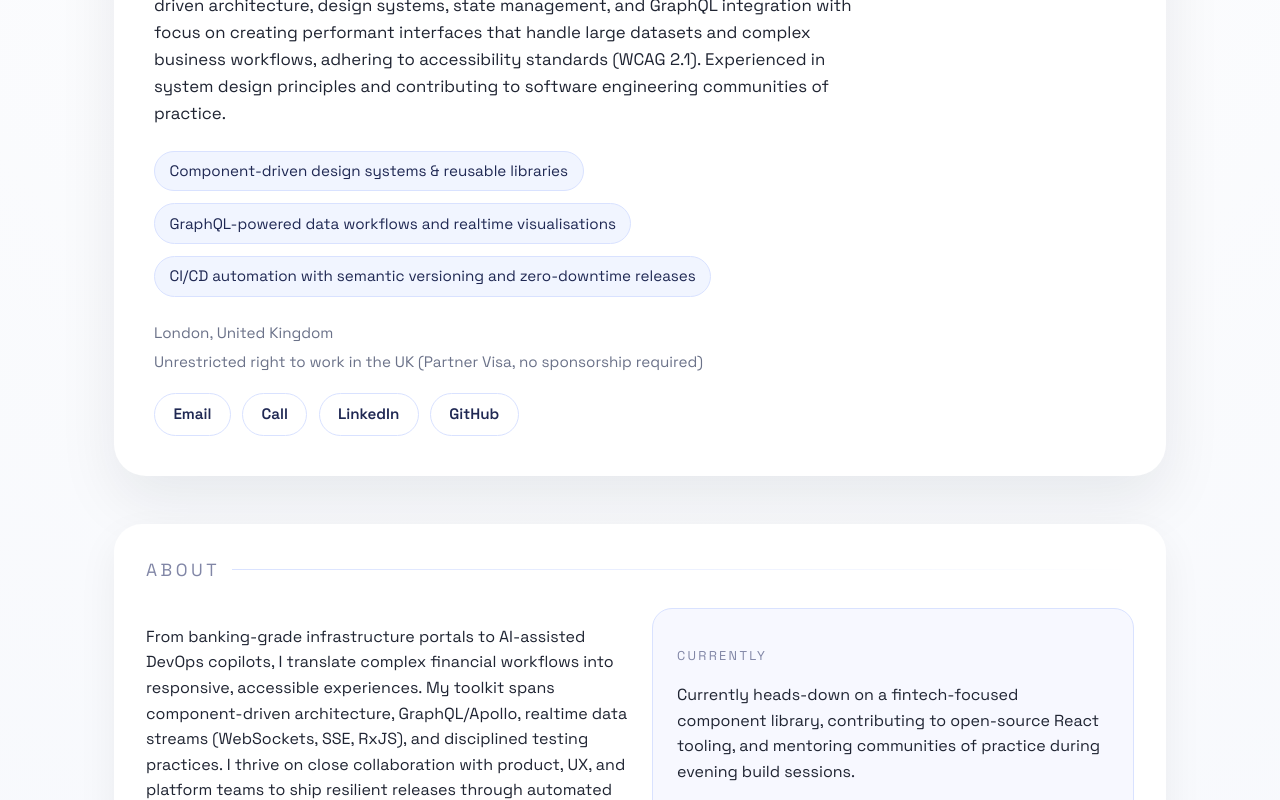
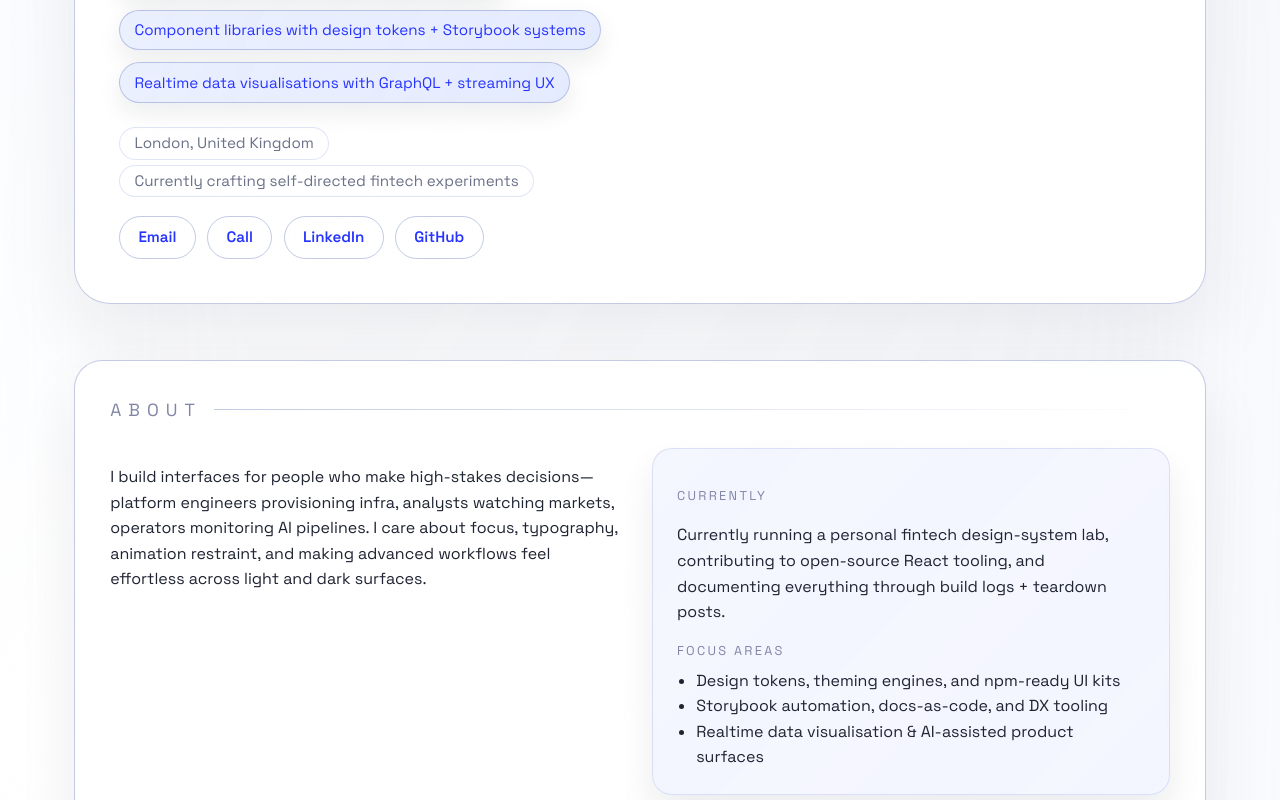
Before and after one commit to neelo4/Portfolio, a React (Vite) app: page / in a window 1280 px wide. Shown: the part 460-1260 px from the top of the page. Built offline with nearby package versions, Linux system fonts and the light colour scheme.

Commit message:
improvised content

```diff
--- a/src/App.css
+++ b/src/App.css
@@ -3,22 +3,55 @@
 }
 
 .page {
-  max-width: 1100px;
+  max-width: 1180px;
   margin: 0 auto;
-  padding: 3rem 1.5rem 4rem;
+  padding: 3.5rem 1.5rem 4.5rem;
   display: flex;
   flex-direction: column;
-  gap: 3rem;
+  gap: 3.5rem;
+  position: relative;
+  isolation: isolate;
+}
+
+.page::before,
+.page::after {
+  content: '';
+  position: absolute;
+  inset: 0;
+  border-radius: 40px;
+  pointer-events: none;
+  z-index: -1;
+}
+
+.page::before {
+  background: linear-gradient(120deg, rgba(255, 255, 255, 0.5), transparent);
+  opacity: 0.3;
+  filter: blur(120px);
+}
+
+.page::after {
+  background-image: linear-gradient(
+      90deg,
+      rgba(255, 255, 255, 0.08) 1px,
+      transparent 1px
+    ),
+    linear-gradient(0deg, rgba(255, 255, 255, 0.08) 1px, transparent 1px);
+  background-size: 120px 120px;
+  opacity: 0.12;
+  transform: translateY(40px);
 }
 
 .hero {
-  background: var(--surface-primary);
-  border-radius: 32px;
-  padding: 2.5rem;
+  background: linear-gradient(135deg, rgba(255, 255, 255, 0.12), transparent),
+    var(--surface-primary);
+  border-radius: 36px;
+  padding: 2.75rem;
   display: grid;
   grid-template-columns: minmax(0, 3fr) minmax(220px, 1fr);
   gap: 2rem;
   box-shadow: var(--shadow-soft);
+  border: 1px solid var(--border-strong);
+  backdrop-filter: blur(28px);
 }
 
 .hero__top-row {
@@ -32,17 +65,19 @@
   border-radius: 999px;
   padding: 0.45rem 1.1rem;
   border: 1px solid var(--border-strong);
-  background: var(--surface-pill);
+  background: rgba(255, 255, 255, 0.18);
   color: var(--accent);
   font-weight: 600;
   cursor: pointer;
-  transition: background 0.2s ease, color 0.2s ease;
+  transition: background 0.2s ease, color 0.2s ease, transform 0.2s ease;
+  box-shadow: 0 10px 25px rgba(15, 23, 42, 0.12);
 }
 
 .theme-toggle:hover,
 .theme-toggle:focus-visible {
   background: var(--accent);
   color: var(--accent-contrast);
+  transform: translateY(-1px);
 }
 
 .hero__content h1 {
@@ -61,6 +96,8 @@
   margin-top: 1rem;
   font-size: 1.05rem;
   color: var(--text-secondary);
+  max-width: 58ch;
+  line-height: 1.7;
 }
 
 .eyebrow {
@@ -81,12 +118,14 @@
 }
 
 .hero__highlights li {
-  background: var(--surface-pill);
+  background: linear-gradient(120deg, rgba(255, 255, 255, 0.25), transparent),
+    var(--surface-pill);
   border: 1px solid var(--border-strong);
   color: var(--accent);
   padding: 0.45rem 0.9rem;
   border-radius: 999px;
   font-size: 0.95rem;
+  box-shadow: 0 10px 25px rgba(15, 23, 42, 0.08);
 }
 
 .hero__meta {
@@ -95,6 +134,17 @@
   gap: 0.3rem;
   color: var(--text-muted);
   font-size: 0.95rem;
+}
+
+.hero__meta span {
+  display: inline-flex;
+  align-items: center;
+  gap: 0.4rem;
+  padding: 0.2rem 0.9rem;
+  border-radius: 999px;
+  background: rgba(255, 255, 255, 0.08);
+  border: 1px solid var(--border-soft);
+  width: fit-content;
 }
 
 .hero__actions {
@@ -112,7 +162,8 @@
   font-weight: 600;
   font-size: 0.95rem;
   color: var(--accent);
-  transition: background 0.2s ease, transform 0.2s ease;
+  transition: background 0.2s ease, transform 0.2s ease, color 0.2s ease;
+  backdrop-filter: blur(6px);
 }
 
 .pill-link:hover,
@@ -130,8 +181,10 @@
 .photo-frame {
   border-radius: 24px;
   overflow: hidden;
-  border: 6px solid var(--border-strong);
-  background: linear-gradient(160deg, rgba(255, 255, 255, 0.7), var(--surface-muted));
+  border: 1px solid var(--border-strong);
+  background: linear-gradient(160deg, rgba(255, 255, 255, 0.4), var(--surface-muted));
+  padding: 0.75rem;
+  box-shadow: 0 20px 40px rgba(15, 23, 42, 0.18);
 }
 
 .photo-frame img {
@@ -149,14 +202,17 @@
 main {
   display: flex;
   flex-direction: column;
-  gap: 3rem;
+  gap: 3.5rem;
 }
 
 section {
-  background: var(--surface-primary);
+  background: linear-gradient(135deg, rgba(255, 255, 255, 0.06), transparent),
+    var(--surface-primary);
   border-radius: 28px;
-  padding: 2rem;
+  padding: 2.2rem;
   box-shadow: var(--shadow-card);
+  border: 1px solid var(--border-strong);
+  backdrop-filter: blur(24px);
 }
 
 .section-title {
@@ -168,6 +224,10 @@ section {
   text-transform: uppercase;
   letter-spacing: 0.2em;
   color: var(--text-label);
+}
+
+.section-title span {
+  letter-spacing: 0.4em;
 }
 
 .section-divider {
@@ -184,10 +244,13 @@ section {
 }
 
 .about-card {
-  background: var(--surface-muted);
+  background: linear-gradient(135deg, rgba(255, 255, 255, 0.08), transparent),
+    var(--surface-muted);
   border-radius: 20px;
   padding: 1.5rem;
-  border: 1px solid var(--border-strong);
+  border: 1px solid var(--border-soft);
+  box-shadow: 0 20px 35px rgba(15, 23, 42, 0.08);
+  backdrop-filter: blur(18px);
 }
 
 .label {
@@ -213,7 +276,10 @@ section {
   padding: 1.5rem;
   border-radius: 20px;
   border: 1px solid var(--border-soft);
-  background: var(--surface-elevated);
+  background: linear-gradient(180deg, rgba(255, 255, 255, 0.04), transparent),
+    var(--surface-elevated);
+  backdrop-filter: blur(16px);
+  box-shadow: 0 20px 40px rgba(15, 23, 42, 0.06);
 }
 
 .experience-card header {
@@ -257,13 +323,21 @@ section {
 
 .project-card {
   border: 1px solid var(--border-soft);
-  border-radius: 20px;
+  border-radius: 24px;
   padding: 1.5rem;
   display: flex;
   flex-direction: column;
   gap: 0.8rem;
-  background: var(--surface-elevated);
+  background: linear-gradient(160deg, rgba(255, 255, 255, 0.08), transparent),
+    var(--surface-elevated);
+  backdrop-filter: blur(16px);
   min-height: 260px;
+  transition: transform 0.25s ease, border-color 0.25s ease;
+}
+
+.project-card:hover {
+  transform: translateY(-4px);
+  border-color: var(--accent);
 }
 
 .project-card h3 {
@@ -300,6 +374,7 @@ section {
   border-radius: 18px;
   padding: 1.25rem;
   background: var(--surface-elevated);
+  backdrop-filter: blur(16px);
 }
 
 .skills-grid h3 {
@@ -320,7 +395,9 @@ section {
   border: 1px solid var(--border-soft);
   border-radius: 20px;
   padding: 1.5rem;
-  background: var(--surface-muted);
+  background: linear-gradient(160deg, rgba(255, 255, 255, 0.08), transparent),
+    var(--surface-muted);
+  backdrop-filter: blur(14px);
 }
 
 .achievements {
@@ -329,18 +406,50 @@ section {
   color: var(--text-secondary);
 }
 
+.achievements li {
+  margin-bottom: 0.4rem;
+}
+
 .role-intro {
-  margin: 0 0 1rem;
+  margin: 0 0 1.4rem;
   color: var(--text-secondary);
+  font-size: 1rem;
+  max-width: 60ch;
+  line-height: 1.6;
 }
 
 .role-list {
   margin: 0;
-  padding-left: 1.2rem;
+  padding: 0;
   color: var(--text-secondary);
   display: flex;
   flex-direction: column;
   gap: 0.65rem;
+  list-style: none;
+}
+
+.role-list li {
+  position: relative;
+  padding: 1.1rem 1.2rem 1.1rem 2.6rem;
+  border: 1px solid var(--border-soft);
+  border-radius: 18px;
+  background: linear-gradient(120deg, rgba(255, 255, 255, 0.08), transparent),
+    var(--surface-elevated);
+  backdrop-filter: blur(12px);
+  box-shadow: 0 12px 30px rgba(15, 23, 42, 0.08);
+}
+
+.role-list li::before {
+  content: '';
+  position: absolute;
+  left: 1.2rem;
+  top: 50%;
+  transform: translateY(-50%);
+  width: 10px;
+  height: 10px;
+  border-radius: 50%;
+  background: var(--accent);
+  box-shadow: 0 0 15px rgba(39, 52, 255, 0.6);
 }
 
 .contact-card {
@@ -350,7 +459,9 @@ section {
   border: 1px solid var(--border-soft);
   border-radius: 20px;
   padding: 1.5rem;
-  background: var(--surface-elevated);
+  background: linear-gradient(135deg, rgba(255, 255, 255, 0.05), transparent),
+    var(--surface-elevated);
+  backdrop-filter: blur(16px);
 }
 
 .contact-card a {
--- a/src/App.tsx
+++ b/src/App.tsx
@@ -9,6 +9,7 @@ import {
   profile,
   projects,
   roleAlignment,
+  roleAlignmentIntro,
   skills,
 } from "./data/content";
 
@@ -70,7 +71,7 @@ function App() {
           </ul>
           <div className="hero__meta">
             <span>{profile.location}</span>
-            <span>{profile.availability}</span>
+            {profile.availability ? <span>{profile.availability}</span> : null}
           </div>
           <div className="hero__actions">
             <ExternalLink href={`mailto:${profile.email}`} label="Email" />
@@ -181,8 +182,8 @@ function App() {
         </section>
 
         <section id="role-fit">
-          <SectionTitle label="Why I’m A Match" />
-
+          <SectionTitle label="Practice & Lab Notes" />
+          <p className="role-intro">{roleAlignmentIntro}</p>
           <ul className="role-list">
             {roleAlignment.map((item) => (
               <li key={item}>{item}</li>
--- a/src/data/content.ts
+++ b/src/data/content.ts
@@ -2,24 +2,9 @@ export const profile = {
   name: "Neelofar Khan",
   title: "Senior Frontend Developer",
   location: "London, United Kingdom",
-  availability:
-    "Unrestricted right to work in the UK (Partner Visa, no sponsorship required)",
-  summary: `Senior Frontend Developer with 7+ years of expertise in building
-scalable applications using React, TypeScript, Advanced CSS and
-modern JavaScript frameworks. Proficient in Next.js. Specialises in
-developing responsive, interactive and accessible user interfaces for
-complex financial platforms and real-time data visualisation systems,
-with extensive experience building and maintaining reusable
-component libraries that serve multiple teams and products.
-Proven experience in cross-functional collaboration with business
-stakeholders and technical teams to deliver enterprise-grade solutions
-with CI/CD pipeline integration. Strong background in component-
-driven architecture, design systems, state management, and GraphQL
-integration with focus on creating performant interfaces that handle
-large datasets and complex business workflows, adhering to
-accessibility standards (WCAG 2.1). Experienced in system design
-principles and contributing to software engineering communities of
-practice.`,
+  availability: "Currently crafting self-directed fintech experiments",
+
+  summary: `I design calm, data-rich web apps for teams who live in complex dashboards all day. My toolkit is React, TypeScript, Next.js, and a design-system mindset that keeps accessibility, performance, and realtime data top of mind. This portfolio is a living build-log of the products, experiments, and component libraries I craft for fintech and infra teams.`,
   email: "neelo4khan@gmail.com",
   phone: "+44 7555 798 863",
   linkedin: "https://www.linkedin.com/in/neelofar-k-32b726b8/",
@@ -27,14 +12,14 @@ practice.`,
   resumeLink:
     "https://www.linkedin.com/in/neelofar-k-32b726b8/details/featured/",
   heroHighlights: [
-    "Component-driven design systems & reusable libraries",
-    "GraphQL-powered data workflows and realtime visualisations",
-    "CI/CD automation with semantic versioning and zero-downtime releases",
+    "Independent fintech R&D sprints & open devlogs",
+    "Component libraries with design tokens + Storybook systems",
+    "Realtime data visualisations with GraphQL + streaming UX",
   ],
 };
 
 export const heroDetails = {
-  eyebrow: "Portfolio · 2026",
+  eyebrow: "Independent Frontend Studio · 2026",
   photo: {
     src: "/images/neelofar.jpg",
     alt: "Neelofar Khan",
@@ -44,13 +29,13 @@ export const heroDetails = {
 
 export const aboutContent = {
   intro:
-    "From banking-grade infrastructure portals to AI-assisted DevOps copilots, I translate complex financial workflows into responsive, accessible experiences. My toolkit spans component-driven architecture, GraphQL/Apollo, realtime data streams (WebSockets, SSE, RxJS), and disciplined testing practices. I thrive on close collaboration with product, UX, and platform teams to ship resilient releases through automated CI/CD.",
+    "I build interfaces for people who make high-stakes decisions—platform engineers provisioning infra, analysts watching markets, operators monitoring AI pipelines. I care about focus, typography, animation restraint, and making advanced workflows feel effortless across light and dark surfaces.",
   current:
-    "Currently heads-down on a fintech-focused component library, contributing to open-source React tooling, and mentoring communities of practice during evening build sessions.",
+    "Currently running a personal fintech design-system lab, contributing to open-source React tooling, and documenting everything through build logs + teardown posts.",
   focus: [
-    "Design tokens, accessibility, and npm-ready UI kits",
-    "Open-source contributions around Storybook, docs automation",
-    "Advanced data visualisation & AI-assisted product surfaces",
+    "Design tokens, theming engines, and npm-ready UI kits",
+    "Storybook automation, docs-as-code, and DX tooling",
+    "Realtime data visualisation & AI-assisted product surfaces",
   ],
 };
 
@@ -164,14 +149,15 @@ export const achievements = [
 ];
 
 export const roleAlignment = [
-  "7+ years leading React and TypeScript delivery across enterprise-scale platforms, owning everything from discovery to deployment.",
-  "Deep experience crafting reusable component libraries, design tokens, and Storybook documentation that empower multi-team reuse.",
-  "Rapid prototyping across Figma and React sandboxes to validate complex interaction patterns before hardening them for production.",
-  "Front-end fundamentals obsessive: semantic HTML, advanced CSS/SCSS, performance budgets, and WCAG 2.1 accessibility baked into every build.",
-  "Fluent with modern tooling—Next.js, Vite, Webpack, module federation—and comfortable integrating legacy Angular stacks when needed.",
-  "Data-first mindset: hands-on with GraphQL (Apollo), REST, WebSockets/SSE, and real-time visualization layers such as Chart.js and D3.",
-  "Reliability advocate who sets up TDD suites (Jest, RTL, Cypress) plus CI/CD pipelines with semantic versioning and automated quality gates.",
-  "Strong collaborator with product, UX, and platform teams; facilitate Agile ceremonies, requirements refinement, and stakeholder demos.",
-  "Git-native workflows with thorough code reviews, trunk/feature branching strategies, and mentoring across distributed teams.",
-  "Clear communicator who can translate technical trade-offs for non-technical stakeholders and champion documentation for long-term maintainability.",
+  "Self-funded experiments (Scroll Island, AI Doc Generator, Fintech Component Library) that turn into reusable kits and teaching moments for the teams I pair with.",
+  "Design-systems craft: design tokens, theming engines, and Storybook spaces that let other engineers plug in without reinventing layouts.",
+  "Realtime data instincts—GraphQL, WebSockets/SSE, RxJS—paired with motion guidelines so dense dashboards stay calm and legible.",
+  "Testing and delivery muscle-memory with Jest, RTL, Cypress, and semantic-release pipelines that keep independent launches as rigorous as enterprise releases.",
+  "Developer relations habits: pairing, mentoring, writing build logs, and translating messy requirements into opinionated component APIs.",
+  "Balanced tooling approach: excited about Next.js, Vite, and module federation, yet comfortable meeting teams inside legacy Angular workspaces when needed.",
+  "Accessibility and performance budgets defined at the beginning of a project, tracked through CI, and shared through dashboards other teams can reuse.",
+  "Remote-friendly rituals—async demos, Loom walkthroughs, annotated PRs—that make collaboration feel intentional across time zones.",
 ];
+
+export const roleAlignmentIntro =
+  "This section isn’t a pitch—it’s how I run my own product lab, document learnings, and collaborate with teams who care about the craft.";
--- a/src/index.css
+++ b/src/index.css
@@ -3,39 +3,50 @@
 :root {
   --font-base: 'Space Grotesk', 'Inter', 'Segoe UI', system-ui, -apple-system,
     BlinkMacSystemFont, 'Helvetica Neue', sans-serif;
-  --bg-body: radial-gradient(circle at top, #fefefe, #eef2fb 60%, #e3e8f5);
-  --surface-primary: #ffffff;
-  --surface-elevated: #fdfdff;
-  --surface-muted: #f7f8ff;
-  --surface-pill: #f1f5ff;
-  --border-soft: #e4e7f5;
-  --border-strong: #d9e2ff;
+  --bg-body: radial-gradient(circle at 10% 20%, #ffffff, #eef2fb 55%, #e3e8f5);
+  --surface-primary: rgba(255, 255, 255, 0.9);
+  --surface-elevated: rgba(255, 255, 255, 0.8);
+  --surface-muted: rgba(243, 245, 255, 0.85);
+  --surface-pill: rgba(227, 233, 255, 0.9);
+  --border-soft: rgba(167, 182, 231, 0.35);
+  --border-strong: rgba(120, 137, 196, 0.45);
   --text-primary: #0b1021;
   --text-secondary: #1f2432;
   --text-muted: #6b7289;
   --text-label: #8186a6;
-  --accent: #1f2853;
+  --accent: #2734ff;
   --accent-contrast: #ffffff;
-  --shadow-soft: 0 25px 60px rgba(15, 23, 42, 0.08);
-  --shadow-card: 0 15px 40px rgba(15, 23, 42, 0.06);
+  --shadow-soft: 0 35px 80px rgba(15, 23, 42, 0.08);
+  --shadow-card: 0 25px 60px rgba(15, 23, 42, 0.08);
+  --glow-1: rgba(70, 112, 255, 0.4);
+  --glow-2: rgba(255, 126, 194, 0.35);
+  --noise: linear-gradient(
+      115deg,
+      rgba(255, 255, 255, 0.5),
+      rgba(255, 255, 255, 0)
+    )
+    rgba(255, 255, 255, 0.6);
 }
 
 :root[data-theme='dark'] {
-  --bg-body: radial-gradient(circle at top, #162032, #111827 55%, #0b111d);
-  --surface-primary: #111a2b;
-  --surface-elevated: #172339;
-  --surface-muted: #1d2a42;
-  --surface-pill: #1f2f4d;
-  --border-soft: #273553;
-  --border-strong: #3a4d76;
+  --bg-body: radial-gradient(circle at 15% 15%, #19233c, #0f1626 50%, #05070c);
+  --surface-primary: rgba(17, 26, 43, 0.9);
+  --surface-elevated: rgba(21, 32, 55, 0.85);
+  --surface-muted: rgba(25, 37, 65, 0.9);
+  --surface-pill: rgba(35, 51, 88, 0.9);
+  --border-soft: rgba(118, 146, 202, 0.25);
+  --border-strong: rgba(127, 161, 231, 0.5);
   --text-primary: #f4f6ff;
   --text-secondary: #dbe2ff;
   --text-muted: #a5b4d4;
   --text-label: #7c8bb7;
-  --accent: #8ab4ff;
-  --accent-contrast: #0b1021;
-  --shadow-soft: 0 25px 60px rgba(6, 11, 28, 0.7);
-  --shadow-card: 0 15px 35px rgba(6, 11, 28, 0.7);
+  --accent: #94b4ff;
+  --accent-contrast: #05070c;
+  --shadow-soft: 0 45px 80px rgba(5, 7, 12, 0.8);
+  --shadow-card: 0 35px 60px rgba(5, 7, 12, 0.7);
+  --glow-1: rgba(64, 153, 255, 0.35);
+  --glow-2: rgba(255, 86, 190, 0.35);
+  --noise: linear-gradient(120deg, rgba(30, 40, 66, 0.6), rgba(12, 18, 32, 0.4));
 }
 
 :root {
@@ -62,6 +73,35 @@ body {
   background: var(--bg-body);
   color: var(--text-primary);
   transition: background 0.4s ease, color 0.2s ease;
+  position: relative;
+  overflow-x: hidden;
+}
+
+body::before,
+body::after {
+  content: '';
+  position: fixed;
+  width: 55vw;
+  height: 55vw;
+  border-radius: 50%;
+  background: radial-gradient(circle, var(--glow-1), transparent 60%);
+  filter: blur(50px);
+  opacity: 0.75;
+  pointer-events: none;
+  z-index: -2;
+}
+
+body::after {
+  background: radial-gradient(circle, var(--glow-2), transparent 60%);
+  top: auto;
+  bottom: -10%;
+  right: -10%;
+  left: auto;
+}
+
+body::before {
+  top: -10%;
+  left: -10%;
 }
 
 a {
```
